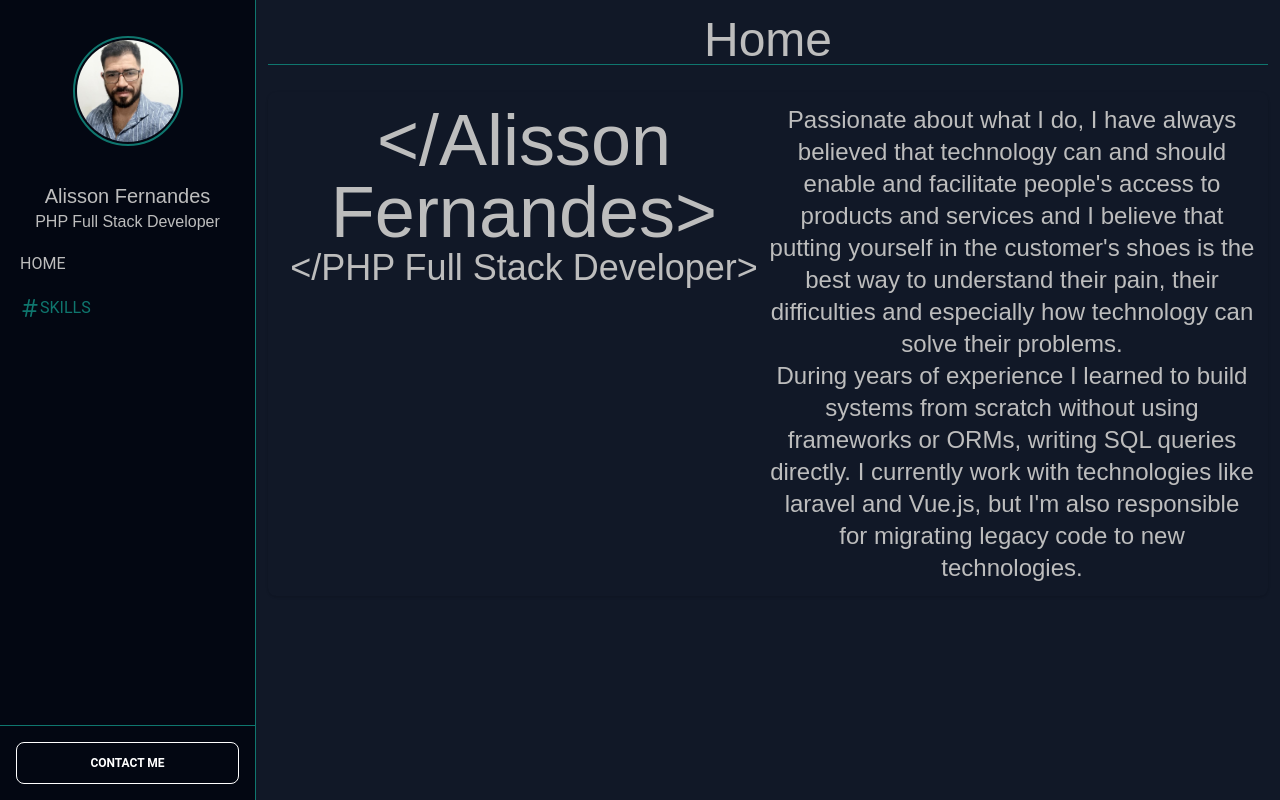
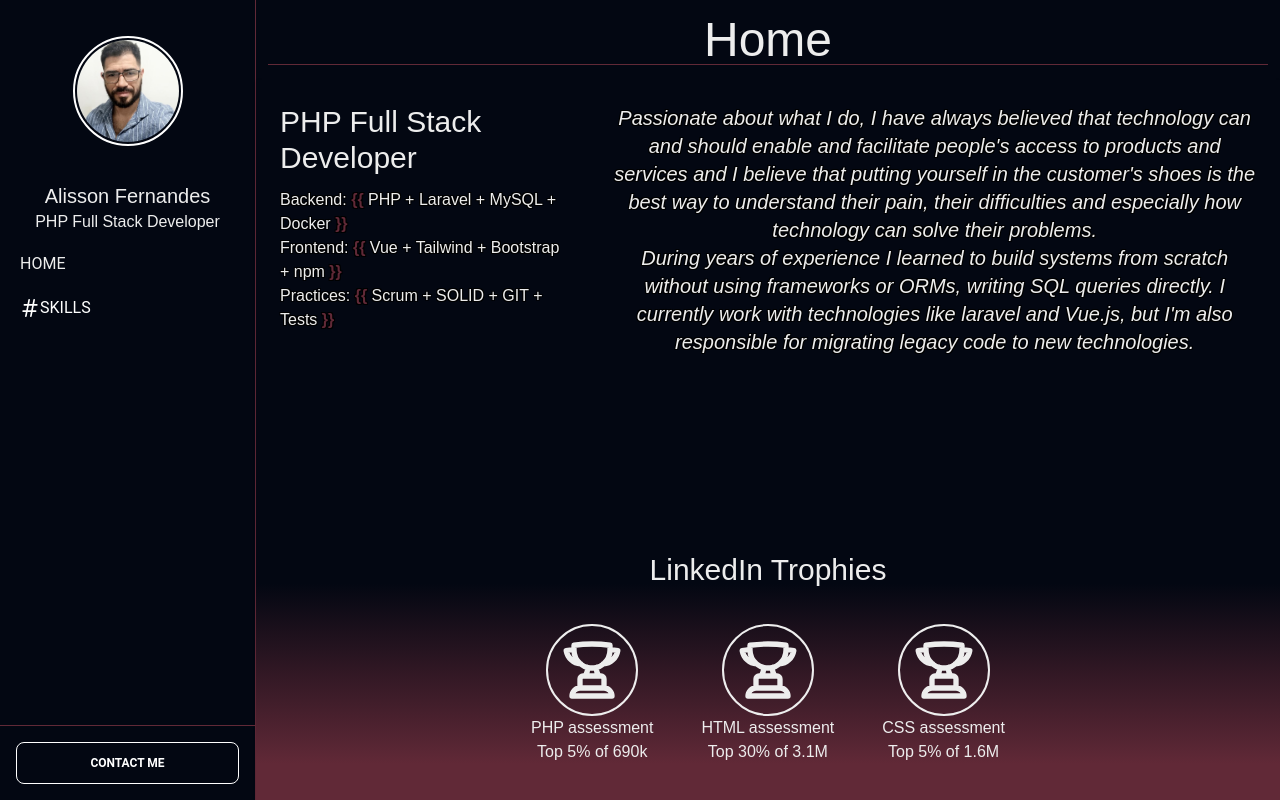
Before and after one commit to alisson04/cv, a React (Vite) app: page / in a window 1280 px wide. Built offline with nearby package versions, Linux system fonts and the light colour scheme.

Commit message:
updated home and general colors

```diff
--- a/src/App.css
+++ b/src/App.css
@@ -1,3 +1,16 @@
 @tailwind base;
 @tailwind components;
 @tailwind utilities;
+
+.default-radial-gradient-1 {
+    background: rgb(3,7,18);
+    background: linear-gradient(180deg, rgba(3,7,18,1) 70%, rgba(97,41,55,1) 95%);
+}
+
+.text-stroke-black {
+    text-shadow: -1px -1px 0 black, 1px -1px 0 black, -1px 1px 0 black, 1px 1px 0 black;
+}
+
+.text-stroke-red {
+    text-shadow: -1px -1px 0 black, 1px -1px 0 #612937, -1px 1px 0 black, 1px 1px 0 black;
+}
--- a/src/components/Navbar.jsx
+++ b/src/components/Navbar.jsx
@@ -12,9 +12,8 @@ const Navbar = () => {
     <nav>
       <List className="text-white gap-0">
         {menuItems.map((item, index) => (
-          <Link to={item.path}>
+          <Link key={index} to={item.path}>
             <ListItem
-              key={index}
               className={
                 'bg-transparent rounded-none border-gray-700 ' +
                 'hover:bg-transparent hover:pl-6 hover:border-b hover:border-t hover:text-cv-color-2 ' +
--- a/src/components/PageBody.jsx
+++ b/src/components/PageBody.jsx
@@ -1,5 +1,5 @@
 const PageBody = ({ content }) => {
-  return (<div className="h-screen-90 p-3 text-gray-400">{ content }</div>)
+  return (<div className="h-screen-90 text-gray-400 default-radial-gradient-1">{ content }</div>)
 }
 
 export default PageBody
--- a/src/pages/Home.jsx
+++ b/src/pages/Home.jsx
@@ -1,19 +1,44 @@
 import PageTitle from "../components/PageTitle.jsx";
 import PageBody from "../components/PageBody.jsx";
+import {TrophyIcon} from "@heroicons/react/24/outline/index.js";
+
+const assessments = [
+  {"title": "PHP assessment", "desc": "Top 5% of 690k"},
+  {"title": "HTML assessment", "desc": "Top 30% of 3.1M"},
+  {"title": "CSS assessment", "desc": "Top 5% of 1.6M"},
+]
+
+const skillTime = [
+  {title: 'Backend:', desc: ' PHP + Laravel + MySQL + Docker'},
+  {title: 'Frontend:', desc: 'Vue + Tailwind + Bootstrap + npm'},
+  {title: 'Practices:', desc: 'Scrum + SOLID + GIT + Tests'}
+];
 
 const Home = () => {
   return (
-    <div className="header text-center bg-cv-color-3 text-cv-tertiary-color">
+    <div className="header text-center bg-cv-color-3">
       <PageTitle title="Home" />
-      <PageBody content={<div className="p-3 overflow-hidden shadow sm:rounded-lg grid grid-cols-2">
-        <div>
-          <div>
-            <h1 className="text-7xl">&lt;/Alisson Fernandes&gt;</h1>
-            <h2 className="text-4xl">&lt;/PHP Full Stack Developer&gt;</h2>
+      <PageBody content={
+        <div className="overflow-hidden shadow h-full grid grid-cols-1 gap-4 content-between text-cv-tertiary-color">
+          <div className="grid grid-cols-3 p-3">
+            <div className="text-left p-3">
+              <h2 className="text-3xl pb-3">PHP Full Stack Developer</h2>
+
+              <div className="text-1xl">
+                <p className="grid grid-cols-1">
+                  {skillTime.map((skillTime, index) => (
+                    <span key={ index} className="pr-5 text-stroke-black">
+                      { skillTime.title }
+                      <span className="text-cv-borders-color font-bold "> &#123;&#123; </span>
+                      { skillTime.desc }
+                      <span className="text-cv-borders-color font-bold"> &#125;&#125;</span>
+                    </span>
+                  ))}
+                </p>
               </div>
             </div>
-        <div>
-          <div className="text-2xl">
+
+            <div className="p-3 text-xl text-center italic col-span-2 text-stroke-black">
               <p>
                 Passionate about what I do, I have always believed that technology can and
                 should enable and facilitate people's access to products and services and I
@@ -29,7 +54,24 @@ const Home = () => {
               </p>
             </div>
           </div>
-      </div>} />
+          <div className="pt-5">
+            <h2 className="text-3xl">LinkedIn Trophies</h2>
+            <div className="flex justify-center p-3">
+              {assessments.map((assessment, index) => (
+                <div key={ index } className="flex flex-col text-center p-6">
+                  <p className="flex justify-center">
+                    <span className="rounded-full border-2 p-3">
+                      <TrophyIcon strokeWidth={2} className="h-16 w-16" />
+                    </span>
+                  </p>
+                  <p>{ assessment.title }</p>
+                  <p>{ assessment.desc }</p>
+                </div>
+              ))}
+            </div>
+          </div>
+        </div>
+      } />
     </div>
   )
 }
--- a/src/pages/Skills.jsx
+++ b/src/pages/Skills.jsx
@@ -5,7 +5,7 @@ import PageBody from "../components/PageBody.jsx";
 
 const skills = [
   {"title": "FRONTEND", "items": ['HTML', 'JavaScript', 'CSS', 'VUE.JS', 'Bootstrap', 'jQuery', 'Tailwindcss']},
-  {"title": "BACKEND", "items": ['PHP', 'Laravel', 'CAKEPHP', 'Unit Testing', 'MYSQL', 'DOCKER', 'API']},
+  {"title": "BACKEND", "items": ['PHP', 'Laravel', 'CAKEPHP', 'Unit Testing', 'MYSQL', 'DOCKER', 'REST API', 'DocuSign']},
   {"title": "OTHER", "items": ['Scrum', 'Code Review', 'Jira', 'Bitbucket', 'Github']}
 ]
 
@@ -14,7 +14,7 @@ const Main = () => {
     <div className="header text-center bg-cv-color-3">
       <PageTitle title="Skills" />
       <PageBody content={
-        <div className="grid grid-cols-3 self-center">
+        <div className="flex justify-between">
           {skills.map((skillItem, typeIndex) => (
             <Card
               key={typeIndex}
--- a/tailwind.config.js
+++ b/tailwind.config.js
@@ -6,12 +6,12 @@ module.exports = withMT({
   theme: {
     extend: {
       colors: {
-        'cv-tertiary-color': '#BDBDBD',
-        'cv-borders-color': 'rgb(15 118 110)',
-        'cv-color-1': '#BDBDBD',
-        'cv-color-2': 'rgb(15 118 110)',
-        'cv-color-3': 'rgb(17 24 39)',
-        'cv-color-4': 'rgb(3 7 18)',
+        'cv-tertiary-color': '#ededed',
+        'cv-borders-color': '#612937',
+        'cv-color-1': '#ededed',
+        'cv-color-2': '#ffffff',
+        'cv-color-3': '#030712',
+        'cv-color-4': '#030712',
       },
       fontFamily: {
         'main': ['Arial'],
```
Lines whose indentation alone changed are shown as unchanged.
